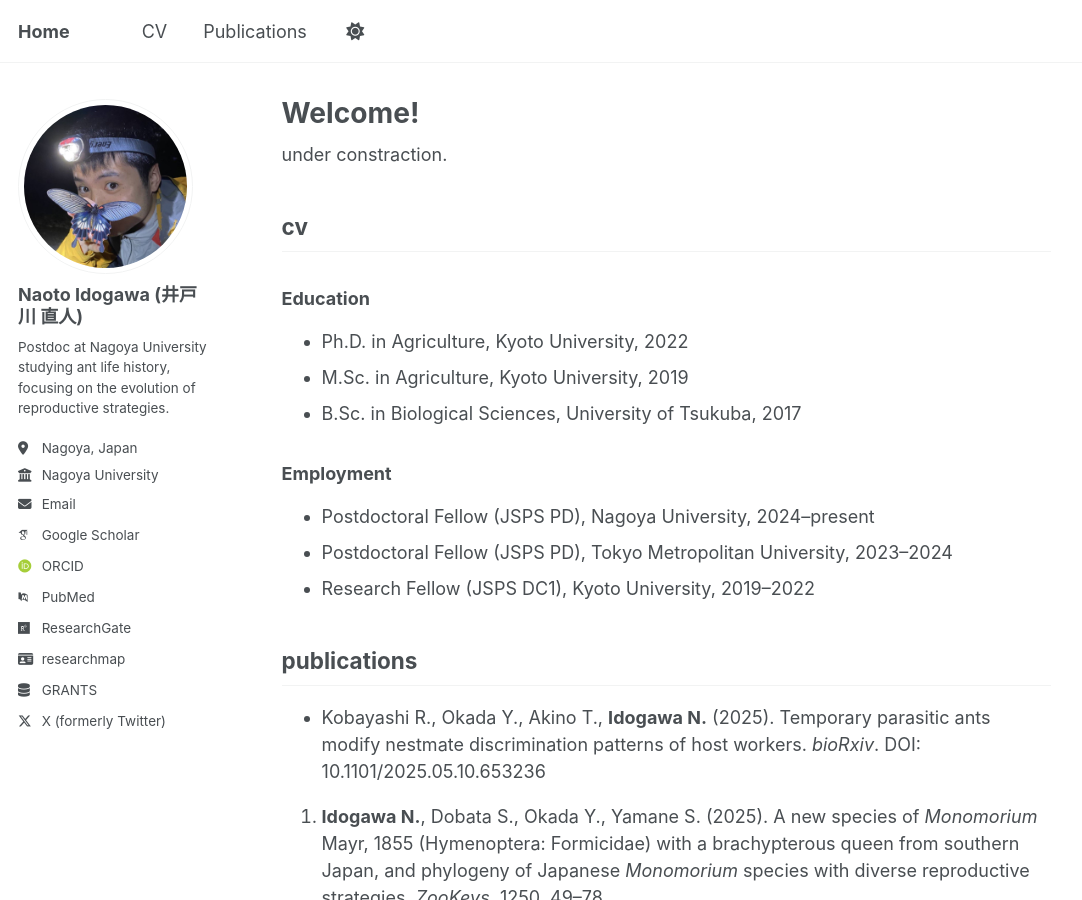
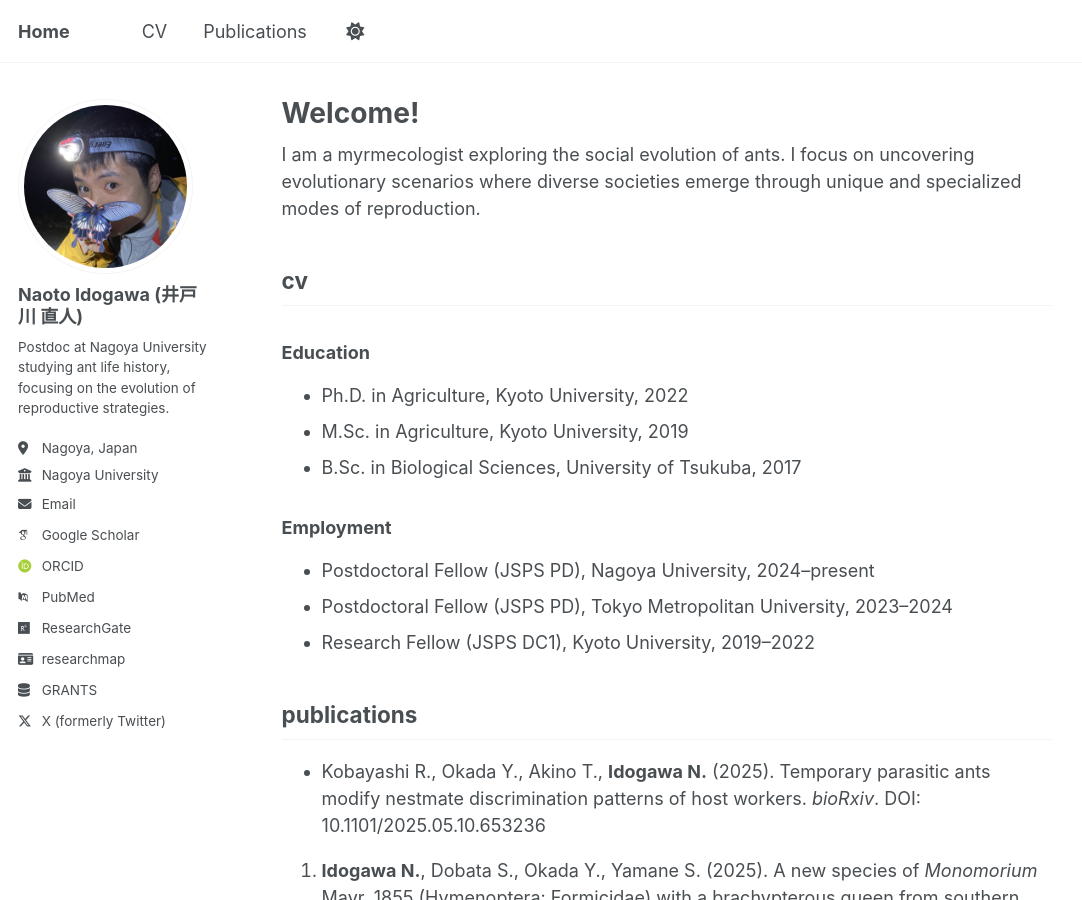
Before and after one commit to n-ido/n-ido.github.io, a Jekyll site: the page built from _pages/about.md, in a window 1280 px wide and 900 px high. Shown: the whole window, without its empty margins (0-1082 px from the left). Built offline with Jekyll 4.4.1, drawn with Linux system fonts in a browser that asks for light colours; some web fonts are replaced; a script that is not in the unit is left out.

Commit message:
Update about.md

```diff
--- a/_pages/about.md
+++ b/_pages/about.md
@@ -6,7 +6,7 @@ redirect_from:
   - /about/
   - /about.html
 ---
-under constraction.
+I am a myrmecologist exploring the social evolution of ants. I focus on uncovering evolutionary scenarios where diverse societies emerge through unique and specialized modes of reproduction.
 ## cv
 
 ### Education
```
